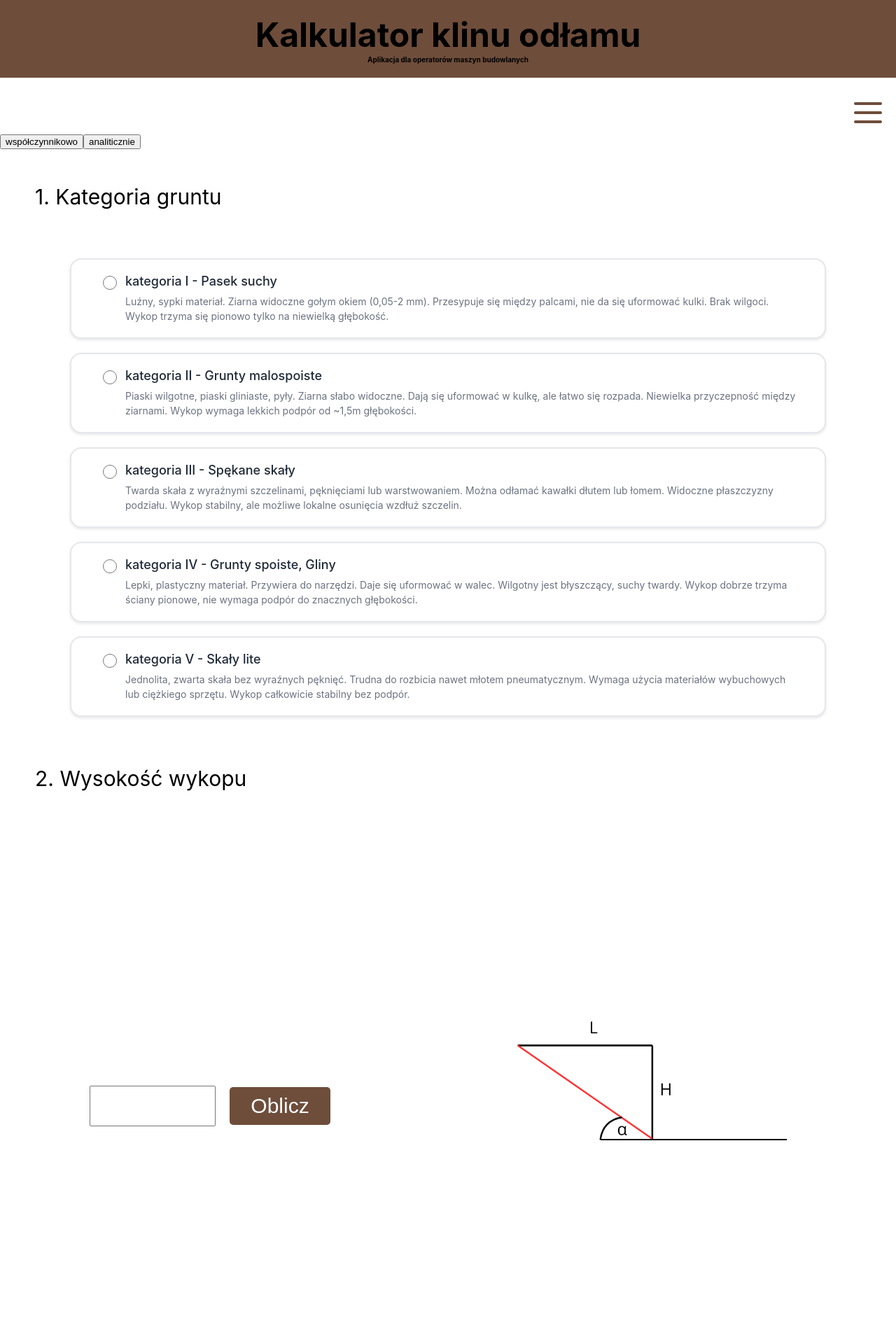
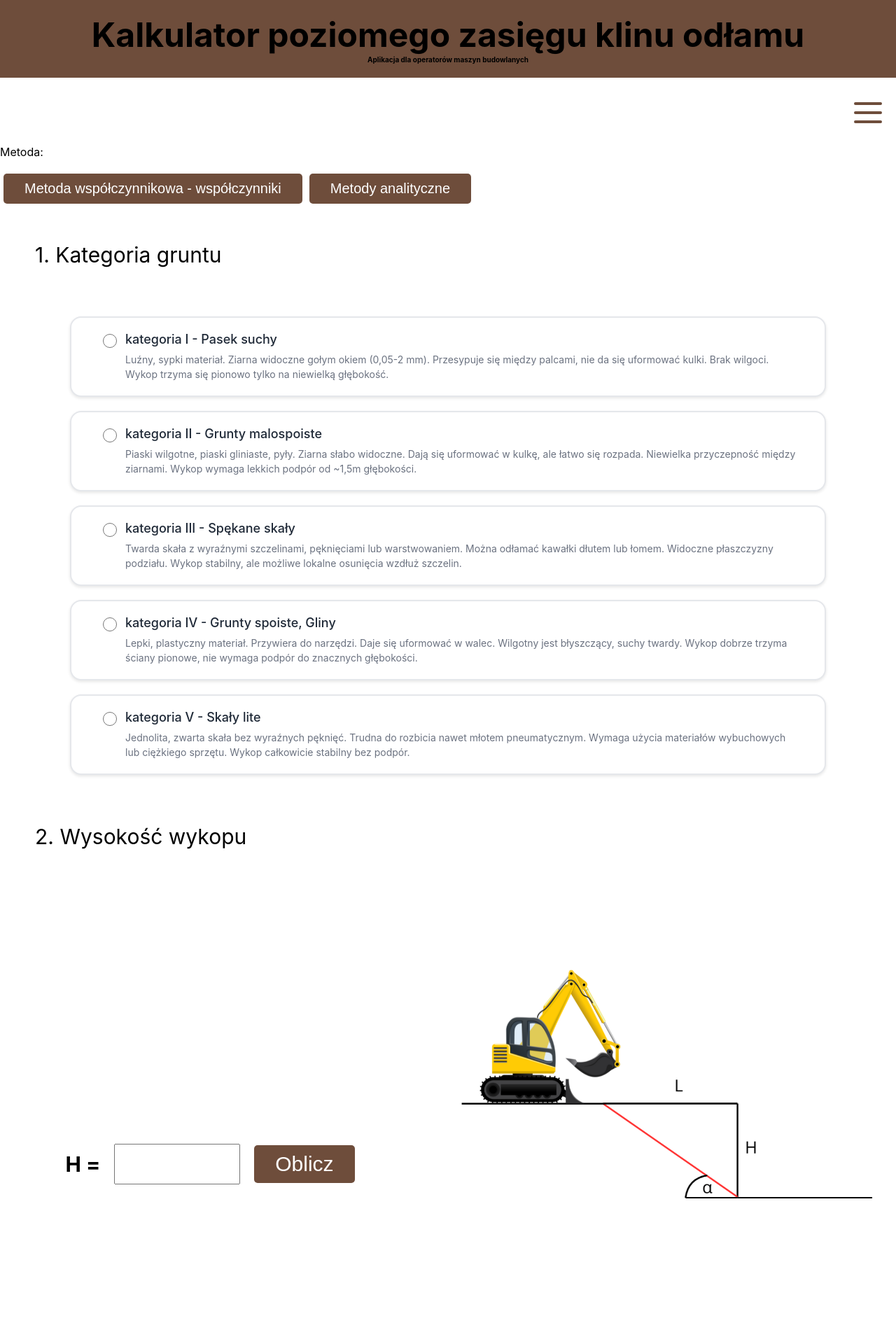
Before and after one commit to JPawelka/klin_odlamu, a React (Create React App) app: page / in a window 1280 px wide. Shown: the top 1920 px of the page at 70% size. Built offline with nearby package versions, Linux system fonts and the light colour scheme.

Commit message:
feat: wersja nowa

```diff
--- a/src/App.css
+++ b/src/App.css
@@ -251,4 +251,30 @@
   border: none;
   border-radius: 5px;
   cursor: pointer;
-  box-sizing: border-box;}
+  box-sizing: border-box;
+}
+
+.easier-way-button,
+.harder-way-button {
+  padding: 10px 30px;
+  font-size: 20px;
+  background-color: rgb(110, 77, 59);
+  color: white;
+  border: none;
+  border-radius: 5px;
+  cursor: pointer;
+  box-sizing: border-box;
+  margin: 5px;
+}
+
+.easier-way-button:hover,
+.harder-way-button:hover {
+  background-color: rgb(90, 60, 45);
+}
+.height-input-label {
+  font-size: 30px;
+  font-weight: bold;
+  margin: 0;
+  padding: 0;
+  box-sizing: border-box;
+}
--- a/src/App.js
+++ b/src/App.js
@@ -14,6 +14,7 @@ function App() {
   const [factorForCalculations, setFactorForCalculations] = useState([]);
   const navigate = useNavigate();
   const [safeDistanceValue, setSafeDistanceValue] = useState(0);
+  const [criticalHeightValue, setCriticalHeightValue] = useState(0);
   const [selectedGroundTypeName, setSelectedGroundTypeName] = useState('');
   const [currentMarker, setCurrentMarker] = useState(null);
   const [currentInputHeight, setCurrentInputHeight] = useState('');
@@ -44,8 +45,6 @@ function App() {
   }, [isMenuOpen]);
 
   const saveCalculation = () => {
-    // For coefficient method, height is always required
-    // For analytical method, height is only required if isHeightUnknown is false
     const heightRequired = selectedMethod === 'współczynnikowo' || !isHeightUnknown;
 
     if (heightRequired && !currentInputHeight) {
@@ -119,7 +118,7 @@ function App() {
       )}
       <header className="App-header">
         <div className="header-title-section">
-          <h1 className="justify-center">Kalkulator klinu odłamu</h1>
+          <h1 className="justify-center">Kalkulator poziomego zasięgu klinu odłamu</h1>
           <h2>Aplikacja dla operatorów maszyn budowlanych</h2>
         </div>
         <div className="hamburger-menu-container" ref={menuRef}>
@@ -146,11 +145,12 @@ function App() {
             </div>
           )}
         </div>
+        <p>Metoda:</p>
         <button
           className='easier-way-button'
           onClick={() => setSelectedMethod('współczynnikowo')}
         >
-          współczynnikowo
+          Metoda współczynnikowa - współczynniki
         </button>
         <button
           className='harder-way-button'
@@ -161,7 +161,7 @@ function App() {
             }
           }}
         >
-          analiticznie
+          Metody analityczne
         </button>
 
         {selectedMethod === 'współczynnikowo' ? (
@@ -176,15 +176,17 @@ function App() {
             <p className="ground-type-label">2. Wysokość wykopu</p>
             <div className="height-input-section">
               <div className="height-input-wrapper">
+                <p className="height-input-label">H = </p>
                 <input className="height-input" id="height-input"/>
                 <button className="calculate-button" onClick={() => {
                   const inputHeight = document.getElementById('height-input').value;
                   setCurrentInputHeight(inputHeight);
                   const calculatedSafeDistance = Calculations(inputHeight, factorForCalculations);
                   setSafeDistanceValue(calculatedSafeDistance);
+                  setCriticalHeightValue(0);
                 }}>Oblicz</button>
               </div>
-              <img src="/assets/klin-odlamu.png" alt="Klin odłamu" className="klin-odlamu-image" />
+              <img src="/assets/koparka-obraz.png" alt="Klin odłamu" className="klin-odlamu-image" />
             </div>
           </>
         ) : (
@@ -220,7 +222,7 @@ function App() {
                     <br /> ! C ≠ 0 !
                   </div>
                 )}
-                <p>Wysokość wykopu</p>
+                <p>Wysokość wykopu - H [m]</p>
                 <input
                   className='data-input-field'
                   id="height-input-analitics"
@@ -232,9 +234,9 @@ function App() {
                   id="density-input-analitics"
                   disabled={calculationMode === 'analytics'}
                 />
-                <p>Kąt tarcia wewnętrznego - φ</p>
+                <p>Kąt tarcia wewnętrznego - φ [°]</p>
                 <input className='data-input-field' id="phi-input-analitics"/>
-                <p>Kochezja gruntu - c</p>
+                <p>Kochezja gruntu - c [kN/m²]</p>
                 <input
                   className='data-input-field'
                   id="c-input-analitics"
@@ -253,6 +255,7 @@ function App() {
 
                     const result = CriticalHeightCalculations(density, phi, c);
                     setSafeDistanceValue(result.l);
+                    setCriticalHeightValue(result.hkr);
                     setCurrentInputHeight(result.hkr || '');
                     console.log('Critical height (Hkr):', result.hkr, 'Safe distance (L):', result.l);
                   } else {
@@ -262,12 +265,13 @@ function App() {
                     const c = document.getElementById('c-input-analitics').value;
                     const result = AnaliticsCalculations(height, density, phi, c);
                     setSafeDistanceValue(result);
+                    setCriticalHeightValue(0);
                     setCurrentInputHeight(height || '');
                     console.log('Analytics result:', result);
                   }
                 }}>Oblicz</button>
               </div>
-              <img src="/assets/klin-odlamu.png" alt="Klin odłamu" className="klin-odlamu-image-analitics" />
+              <img src="/assets/koparka-obraz.png" alt="Klin odłamu" className="klin-odlamu-image-analitics" />
             </div>
           </>
         )}
@@ -278,8 +282,14 @@ function App() {
        <div>
         <p className="ground-type-label">4. Wynik</p>
        </div>
-       <div className="safe-distance-label">Bezpieczna odległość dla twojej maszyny: <span className="safe-distance-value">{safeDistanceValue} metrów</span>
-       </div>
+       {calculationMode === 'critical-height' ? (
+         <>
+           <div className="safe-distance-label">Wysokość krytyczna (Hkr): <span className="safe-distance-value">{criticalHeightValue} metrów</span></div>
+           <div className="safe-distance-label">Bezpieczna odległość (L): <span className="safe-distance-value">{safeDistanceValue} metrów</span></div>
+         </>
+       ) : (
+         <div className="safe-distance-label">Bezpieczna odległość dla twojej maszyny od krawędzi wykopu: <span className="safe-distance-value">{safeDistanceValue} metrów</span></div>
+       )}
        <div className="save-button-section" style={{ marginTop: '20px', textAlign: 'center' }}>
          <button
            className="save-button"
--- a/src/analitics-method/analitics-calculations.js
+++ b/src/analitics-method/analitics-calculations.js
@@ -1,8 +1,4 @@
-
-export default function AnaliticsCalculations(height, density, phi, c) {
-  if(height === '') {
-    return density * phi * c;
-  } else {
+export default function AnaliticsCalculations(height, phi) {
     const alpha = (45 + phi/2)
     const degreesToRadians = alpha * Math.PI / 180;
     const result = height/ Math.tan(degreesToRadians);
@@ -10,5 +6,5 @@ export default function AnaliticsCalculations(height, density, phi, c) {
         return Math.round(num * 100) / 100;
       }
     return roundToTwo(result);
-  }
+
 }
--- a/src/components/calculations.js
+++ b/src/components/calculations.js
@@ -1,11 +1,17 @@
-
 export default function Calculations(inputHeight, factorForCalculations) {
   console.log(`Wysokość klinu: ${inputHeight}`);
   console.log(`Współczynnik: ${factorForCalculations}`);
 
-  let safeDistance = inputHeight *factorForCalculations[0]+0.6;
-  console.log(`Bezpieczna odległość: ${safeDistance}`);
-{factorForCalculations.length === 0 && (console.log('Nie wybrano rodzaju gruntu'))}
-{factorForCalculations.length > 0 && (safeDistance = inputHeight *factorForCalculations[0]+0.6)}
-return safeDistance;
+  let safeDistance;
+  if (factorForCalculations.length === 0) {
+    console.log('Nie wybrano rodzaju gruntu');
+      safeDistance = 0;
+    } else {
+    const height = parseFloat(inputHeight);
+    const factor = parseFloat(factorForCalculations[0]);
+    safeDistance = height * factor + 0.6;
+    console.log(`Bezpieczna odległość: ${safeDistance}`);
+  }
+
+  return safeDistance;
 }
--- a/src/critical-height/critical-height-calculations.js
+++ b/src/critical-height/critical-height-calculations.js
@@ -1,13 +1,13 @@
 export default function CriticalHeightCalculations(gamma, phi, c) {
     const degreesToRadians = (deg) => deg * (Math.PI / 180);
 
-    const angle1 = 45 - phi / 2;
-    const angleRad1 = degreesToRadians(angle1);
-    const Hkr = (4 * c) / (gamma * Math.tan(angleRad1));
-
     const angle2 = 45 + phi / 2;
     const angleRad2 = degreesToRadians(angle2);
-    const L = Hkr / Math.tan(angleRad2);
+    const Hkr = (2 * c / gamma) * Math.tan(angleRad2);
+
+    const angle1 = 45 + phi / 2;
+    const angleRad1 = degreesToRadians(angle1);
+    const L = Hkr / Math.tan(angleRad1);
 
     function roundToTwo(num) {
       return Math.round(num * 100) / 100;
--- /dev/null
+++ b/src/utils/groundTypes.js
@@ -0,0 +1,32 @@
+export const groundTypes = [
+  {
+    id: '1',
+    name: 'kategoria I - Pasek suchy',
+    value: 'piasek',
+    description: ' Luźny, sypki materiał. Ziarna widoczne gołym okiem (0,05-2 mm). Przesypuje się między palcami, nie da się uformować kulki. Brak wilgoci. Wykop trzyma się pionowo tylko na niewielką głębokość.'
+  },
+  {
+    id: '2',
+    name: 'kategoria II - Grunty malospoiste',
+    value: 'malospoiste',
+    description: 'Piaski wilgotne, piaski gliniaste, pyły. Ziarna słabo widoczne. Dają się uformować w kulkę, ale łatwo się rozpada. Niewielka przyczepność między ziarnami. Wykop wymaga lekkich podpór od ~1,5m głębokości.'
+  },
+  {
+    id: '3',
+    name: 'kategoria III - Spękane skały',
+    value: 'spękane skały',
+    description: 'Twarda skała z wyraźnymi szczelinami, pęknięciami lub warstwowaniem. Można odłamać kawałki dłutem lub łomem. Widoczne płaszczyzny podziału. Wykop stabilny, ale możliwe lokalne osunięcia wzdłuż szczelin.'
+  },
+  {
+    id: '4',
+    name: 'kategoria IV - Grunty spoiste, Gliny',
+    value: 'spoiste gliny',
+    description: 'Lepki, plastyczny materiał. Przywiera do narzędzi. Daje się uformować w walec. Wilgotny jest błyszczący, suchy twardy. Wykop dobrze trzyma ściany pionowe, nie wymaga podpór do znacznych głębokości.'
+  },
+  {
+    id: '5',
+    name: 'kategoria V - Skały lite',
+    value: 'lite skały',
+    description: 'Jednolita, zwarta skała bez wyraźnych pęknięć. Trudna do rozbicia nawet młotem pneumatycznym. Wymaga użycia materiałów wybuchowych lub ciężkiego sprzętu. Wykop całkowicie stabilny bez podpór.'
+  },
+];
```
Also changed, not shown: src/components/grounditype.js (+7 -11 lines), assets/koparka-obraz.png (added), public/assets/koparka-obraz.png (added).
